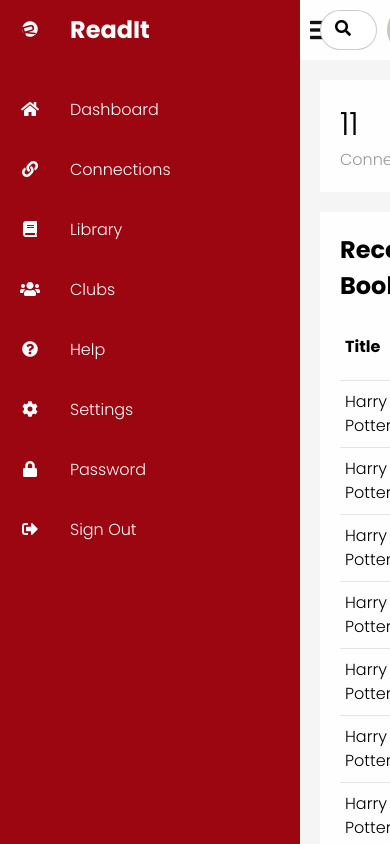
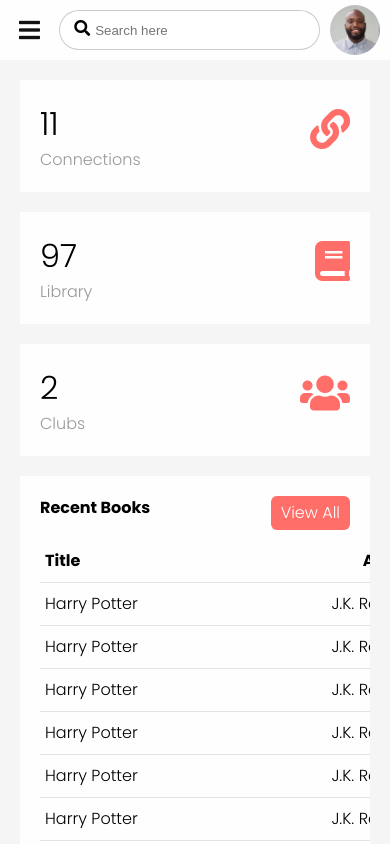
Before and after one commit to cliff-lilly-jean/Readit, a Vue app: page /dashboard in a window 390 px wide. Shown: the top 844 px of the page. Built offline with nearby package versions, Linux system fonts and the light colour scheme.

Commit message:
Completed the dashboard design. the Library view needs to be created next

```diff
--- a/src/components/Dashboard.vue
+++ b/src/components/Dashboard.vue
@@ -341,7 +341,7 @@ export default {
   },
   methods: {
     toggleMenu() {
-      this.toggleMenuState = !this.toggleMenuState;
+      this.toggleState = !this.toggleState;
       this.navigationState = !this.navigationState;
       this.mainState = !this.mainState;
     },
@@ -707,4 +707,82 @@ export default {
 }
 
 /* Media Queries */
+
+@media (max-width: 992px) {
+  .navigation {
+    left: -300px;
+  }
+
+  .navigation.active {
+    left: 0;
+    width: 300px;
+  }
+
+  .main {
+    width: 100%;
+    left: 0;
+  }
+
+  .main.active {
+    width: calc(100% - 300px);
+    left: 300px;
+  }
+
+  .cardBox {
+    grid-template-columns: repeat(2, 1fr);
+  }
+}
+
+@media (max-width: 758px) {
+  .details {
+    grid-template-columns: repeat(1, 1fr);
+  }
+
+  .cardHeader h2 {
+    font-size: 16px;
+  }
+}
+
+@media (max-width: 480px) {
+  .cardBox {
+    grid-template-columns: repeat(1, 1fr);
+  }
+
+  .details .recentBooks {
+    overflow-x: auto;
+  }
+
+  .details .recentBooks table {
+    width: 600px;
+  }
+
+  .navigation {
+    width: 100%;
+    left: -100%;
+    z-index: 1000;
+  }
+
+  .navigation.active {
+    width: 100%;
+    left: 0;
+  }
+
+  .toggle.active {
+    position: fixed;
+    z-index: 10000;
+    right: 0;
+    left: initial;
+  }
+
+  .toggle.active:before {
+    color: #fefefe;
+    z-index: 10000;
+  }
+
+  .main,
+  .main.active {
+    width: 100%;
+    left: 0;
+  }
+}
 </style>
```
